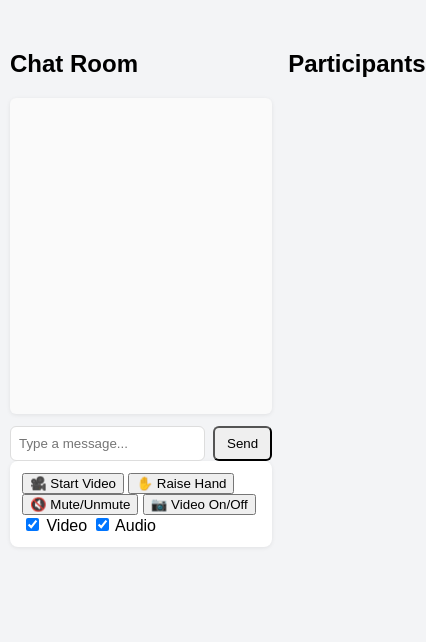
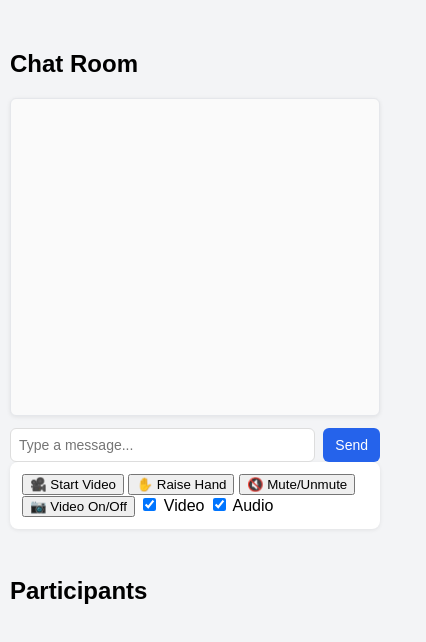
Before and after one commit to Pacino37/Chat-room-, a website: page index.html in a window 390 px wide. Both pictures are taken after a click on the button "Join Room". Shown: the whole page, 426 px wide, since content can reach past the window. Drawn offline with nearby package versions, Linux system fonts and the light colour scheme; no server answers.

Commit message:
Update style.css

```diff
--- a/style.css
+++ b/style.css
@@ -1,15 +1,147 @@
-body { font-family: Arial, sans-serif; margin:0; padding:0; background:#f3f4f6; }
-#chat-wrapper { max-width:1200px; margin:20px auto; padding:10px; }
-#main { display:flex; gap:16px; }
-#left { flex:1; }
-#right { width:480px; }
-.box { background:#fff; padding:12px; border-radius:8px; box-shadow:0 1px 4px rgba(0,0,0,0.08); margin-bottom:12px; }
-#messages { height:300px; overflow:auto; padding:8px; background:#fafafa; border-radius:6px; }
-.message { padding:6px 0; border-bottom:1px solid #efefef; font-size:14px; }
-#message-input-area { display:flex; gap:8px; margin-top:8px; }
-#message-input-area input { flex:1; padding:8px; border-radius:6px; border:1px solid #ddd; }
-#message-input-area button { padding:8px 12px; border-radius:6px; }
-.videos-grid { display:grid; grid-template-columns:repeat(2, 1fr); gap:8px; }
-.participant { background:#111827; color:#fff; border-radius:8px; padding:6px; position:relative; }
-.participant video { width:100%; height:180px; object-fit:cover; border-radius:6px; background:#000; display:block; }
-.participant .name { position:absolute; left:8px; top:8px; background:rgba(0,0,0,0.4); padding:4px 8px; border-radius:6px; font-size:12px; }
+/* ====== Global Styles ====== */
+body {
+  font-family: Arial, sans-serif;
+  margin: 0;
+  padding: 0;
+  background: #f3f4f6;
+}
+
+/* ====== Wrapper ====== */
+#chat-wrapper {
+  max-width: 1200px;
+  margin: 20px auto;
+  padding: 10px;
+}
+
+/* ====== Layout ====== */
+#main {
+  display: flex;
+  gap: 16px;
+}
+
+#left {
+  flex: 1;
+}
+
+#right {
+  width: 480px;
+}
+
+/* ====== Boxes ====== */
+.box {
+  background: #fff;
+  padding: 12px;
+  border-radius: 8px;
+  box-shadow: 0 1px 4px rgba(0, 0, 0, 0.08);
+  margin-bottom: 12px;
+}
+
+/* ====== Messages Area ====== */
+#messages {
+  height: 300px;
+  overflow-y: auto;
+  padding: 8px;
+  background: #fafafa;
+  border-radius: 6px;
+  border: 1px solid #e5e7eb;
+}
+
+.message {
+  padding: 6px 0;
+  border-bottom: 1px solid #efefef;
+  font-size: 14px;
+}
+
+.message:last-child {
+  border-bottom: none;
+}
+
+/* ====== Message Input Area ====== */
+#message-input-area {
+  display: flex;
+  gap: 8px;
+  margin-top: 8px;
+}
+
+#message-input-area input {
+  flex: 1;
+  padding: 8px;
+  border-radius: 6px;
+  border: 1px solid #ddd;
+  font-size: 14px;
+}
+
+#message-input-area button {
+  padding: 8px 12px;
+  border-radius: 6px;
+  background-color: #2563eb;
+  color: #fff;
+  border: none;
+  cursor: pointer;
+  font-size: 14px;
+  transition: background 0.2s;
+}
+
+#message-input-area button:hover {
+  background-color: #1d4ed8;
+}
+
+/* ====== Videos Grid ====== */
+.videos-grid {
+  display: grid;
+  grid-template-columns: repeat(2, 1fr);
+  gap: 8px;
+}
+
+/* ====== Participant Video Box ====== */
+.participant {
+  background: #111827;
+  color: #fff;
+  border-radius: 8px;
+  padding: 6px;
+  position: relative;
+}
+
+.participant video {
+  width: 100%;
+  height: 180px;
+  object-fit: cover;
+  border-radius: 6px;
+  background: #000;
+  display: block;
+}
+
+.participant .name {
+  position: absolute;
+  left: 8px;
+  top: 8px;
+  background: rgba(0, 0, 0, 0.4);
+  padding: 4px 8px;
+  border-radius: 6px;
+  font-size: 12px;
+}
+
+/* ====== Scrollbar Customization ====== */
+#messages::-webkit-scrollbar {
+  width: 6px;
+}
+
+#messages::-webkit-scrollbar-thumb {
+  background-color: #9ca3af;
+  border-radius: 3px;
+}
+
+/* ====== Responsive Adjustments ====== */
+@media (max-width: 900px) {
+  #main {
+    flex-direction: column;
+  }
+
+  #right {
+    width: 100%;
+  }
+
+  .videos-grid {
+    grid-template-columns: 1fr;
+  }
+}
```
